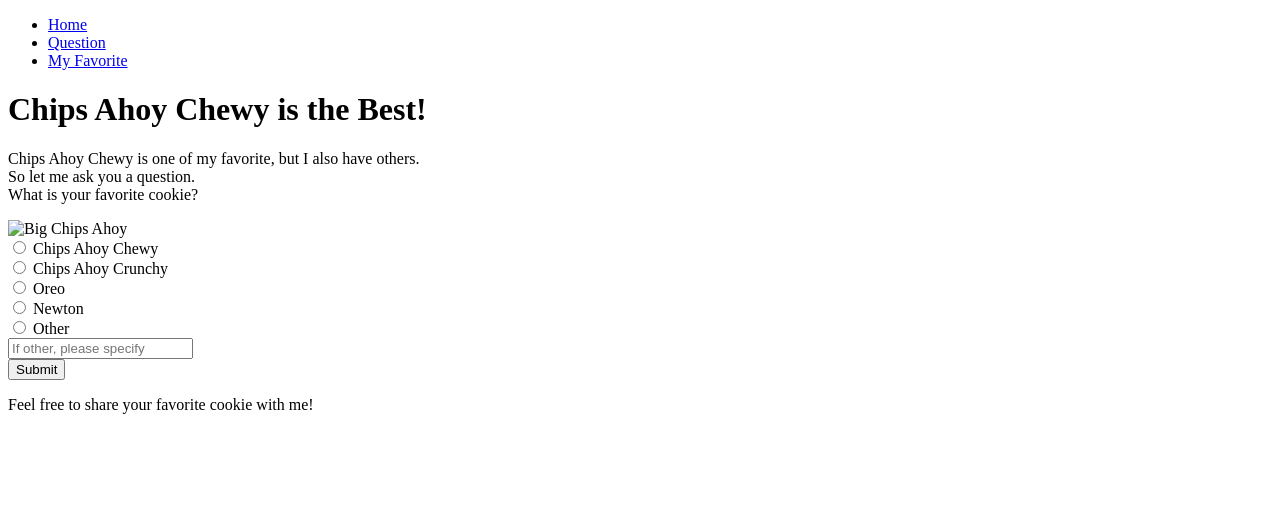
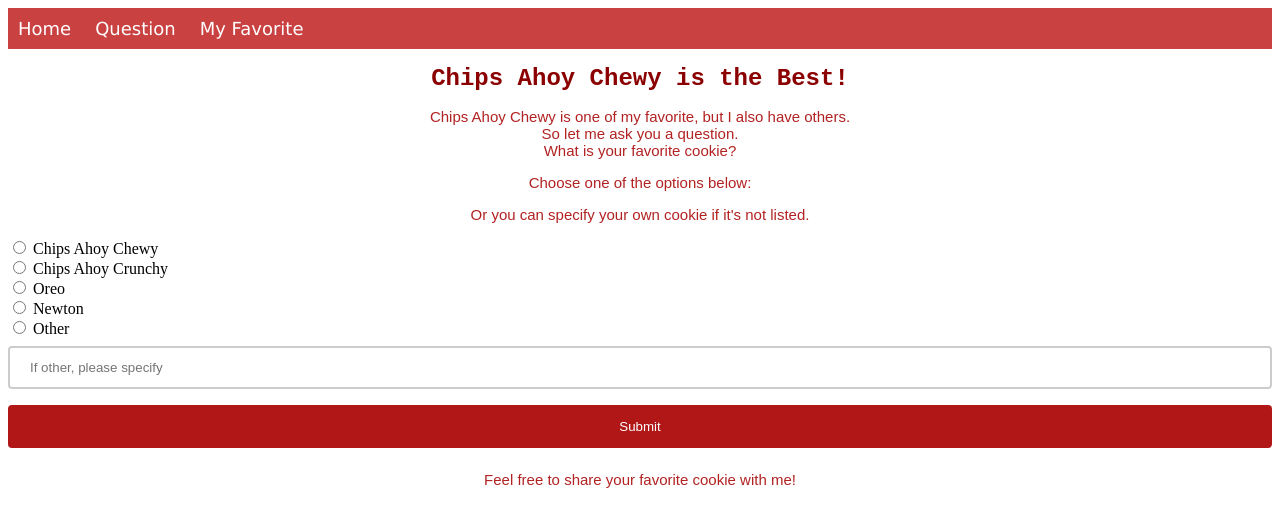
Before and after one commit to Interface-Design-and-Development/web-interface-design-project-FO636, a plain HTML site: page question.html in a window 1280 px wide. Drawn offline with Linux system fonts and the light colour scheme.

Commit message:
Final Round
Hope the layout works

```diff
--- a/question.html
+++ b/question.html
@@ -5,6 +5,7 @@
     <head>
         <title>Chips Ahoy</title>
         <link rel="stylesheet" href="styles.css">
+        <link rel="layoutsheet" href="layout.js">
         <nav>
             <ul>
                 <li><a href="index.html">Home</a></li>
@@ -21,7 +22,10 @@
             So let me ask you a question.<br>
             What is your favorite cookie?<br>
         </p>
-        <img src="bigcookies.jpg" alt="Big Chips Ahoy" width="300" height="200">
+
+
+        <p>Choose one of the options below:</p>
+        <p>Or you can specify your own cookie if it's not listed.</p>
         <form action="submit.html" method="post">
             <input type="radio" name="cookie" value="Chips Ahoy Chewy" id="chips-ahoy-chewy">
             <label for="chips-ahoy-chewy">Chips Ahoy Chewy</label><br>
--- a/styles.css
+++ b/styles.css
@@ -0,0 +1,81 @@
+title {
+    font-size: 30px;
+    font-weight: bold;
+    font-family: Georgia, 'Times New Roman', Times, serif;
+    color: red;
+}
+
+body h1{
+    font-family: 'Courier New', Courier, monospace;
+    color: darkred;
+    font-size: 24px;
+    text-align: center;
+}
+
+body p {
+    font-size: 15px;
+    color: firebrick;
+    font-family: Arial, Helvetica, sans-serif;
+    text-align: center;
+}
+
+input[type="text"] {
+    width: 100%;
+    padding: 12px 20px;
+    margin: 8px 0;
+    box-sizing: border-box;
+    border: 2px solid #ccc;
+    border-radius: 4px;
+}
+
+input[type="submit"] {
+    width: 100%;
+    background-color: #b11717;
+    color: white;
+    padding: 14px 20px;
+    margin: 8px 0;
+    border: none;
+    border-radius: 4px;
+    cursor: pointer;
+}
+
+input[type="submit"]:hover {
+    background-color: #d11a1a;
+}
+
+input[type="submit"]:active {
+    background-color: #763b16;
+    color: rgb(252, 252, 252);
+}
+
+nav {
+    background-color: #c94141;
+    padding: 10px;
+}
+
+nav ul {
+    list-style-type: none;
+    margin: 0;
+    padding: 0;
+}
+
+nav ul li {
+    display: inline;
+    margin-right: 20px;
+}
+
+nav ul li a {
+    color: white;
+    text-decoration: none;
+    font-family: Verdana, Geneva, Tahoma, sans-serif;
+    font-size: 18px;
+}
+
+nav ul li a:hover {
+    background-color: #eec357;
+}
+
+nav ul li a:active {
+    color: rgb(87, 94, 164);
+    background-color: #ffaaaa;
+}
```
Also changed, not shown: favorite.html (+10 -2 lines), index.html (+1 -0 lines), layout.js (+42 -0 lines), submit.html (+23 -0 lines).
